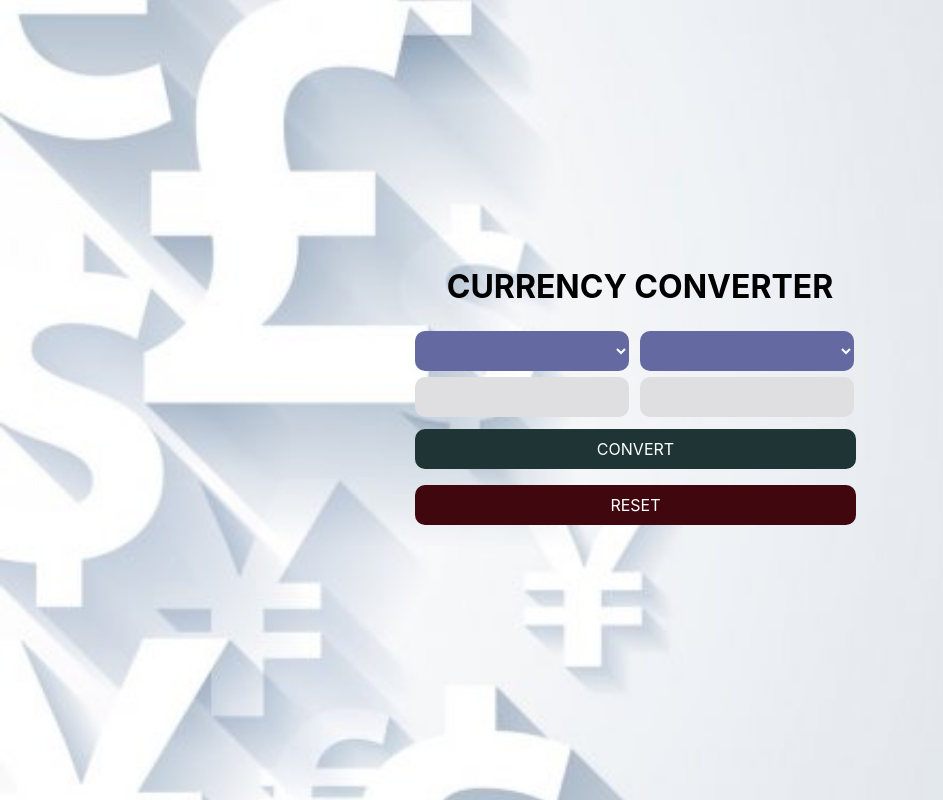
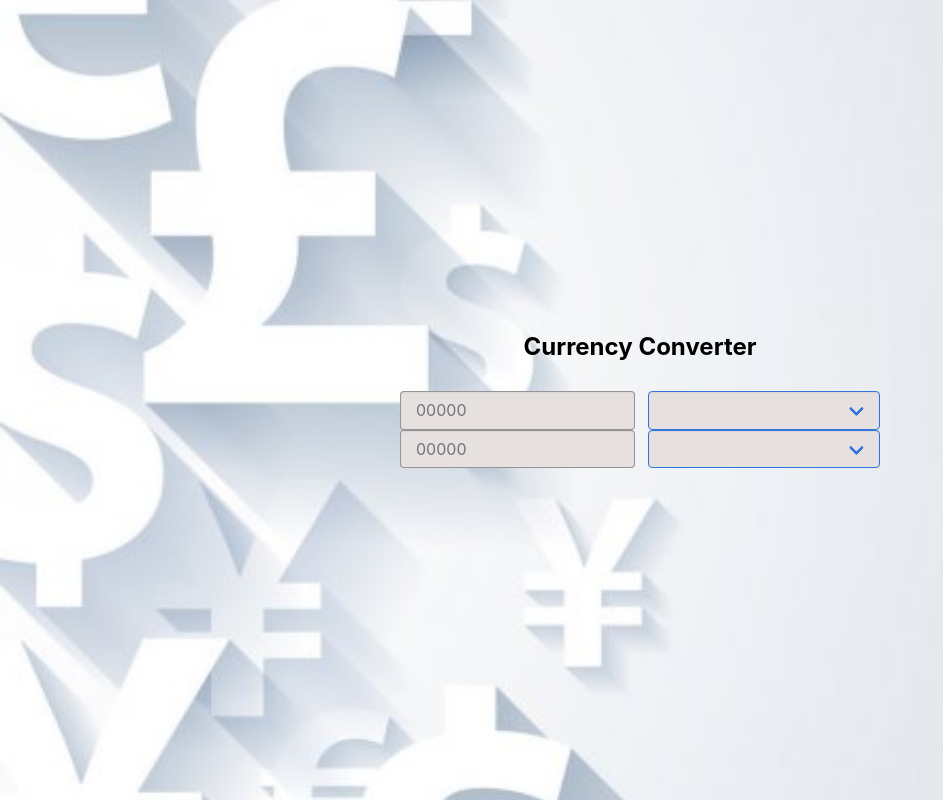
Before and after one commit to Mannyalfa/currency-converter, a plain HTML site: page index.html in a window 1280 px wide. Shown: the whole page, without its empty margins (0-943 px from the left). Drawn offline with nearby package versions, Linux system fonts and the light colour scheme; no server answers.

Commit message:
refactor

```diff
--- a/assets/css/stylesheet.css
+++ b/assets/css/stylesheet.css
@@ -1,7 +1,6 @@
-*{
+* {
+    padding: 0;
     margin: 0;
-    padding: 0;
-    box-sizing: border-box;
     font-family: -apple-system, BlinkMacSystemFont, 'Segoe UI', Roboto, Oxygen, Ubuntu, Cantarell, 'Open Sans', 'Helvetica Neue', sans-serif
 }
 body {
@@ -16,63 +15,79 @@ body {
     justify-content: center;
     align-items: center;
 }
-.container {
-    width: 450px;
+.currency-row-outer {
+    display: flex;
+    align-items: center;
+    justify-content: center;
+    height: 100%;
 }
-h1 {
-    color: #000000;
+.currency-converter {
+    width: 100%;
+    max-width: 480px;
     text-align: center;
-    margin-bottom: .05em;
 }
-.container .box {
+input,
+select {
+    color: #363636;
+    font-size: 1rem;
+    height: 2.3em;
+    border-radius: 4px;
+    max-width: 100%;
+    width: calc(100% - 15px);
+    margin: auto;
+    outline: 0;
+    background: rgb(230, 224, 224);
+    border-color: #dbdbdb;
+    padding-left: 15px;
+    border: 1px solid #00000057;
+    box-shadow: inset 0 0.0625em 0.125em rgb(10 10 10 / 5%);
+    -webkit-appearance: none;
+}
+.field.grid-50-50 {
+    display: grid;
+    grid-template-columns: 1fr 1fr;
+    grid-gap: 15px;
+}
+.currency-converter .column {
+    margin-bottom: 15px;
+}
+select.currency {
+    border-color: #3273dc;
     width: 100%;
-    display: flex;
-}
-.box div {
-    width: 100%;
-}
-select {
-    width: 95%;
-    height: 40px;
-    font-size: 1em;
-    outline: none;
-    background: #646aa1;
-    color: white;
-    margin: 0.2em 0;
-    padding: 0 1em;
-    border-radius: 10px;
-    border: none;
-}
-input {
-width: 95%;
-height: 40px;
-font-size: 1em;
-margin: 00.2em 0;
-border-radius: 10px;
-border: none;
-background: #dfdfe2;
-outline: none;
-padding: 0 1em;
-}
-.btn {
-width: 98%;
-height: 40px;
-background: rgb(31, 53, 53);
-color: white;
-border-radius: 10px;
-border: none;
-cursor: pointer;
-font-size: 1em;
-margin: 00.5em 0;
-}
-#reset-btn{
-    width: 98%;
-    height: 40px;
-    background: #41070f;
-    color: white;
-    border-radius: 10px;
-    border: none;
+    height: 100%;
     cursor: pointer;
     font-size: 1em;
-    margin: 00.5em 0;
-    }
+    max-width: 100%;
+    outline: 0;
+    display: block;
+}
+.currency-converter .select {
+    position: relative;
+    height: 100%;
+}
+h2 {
+    padding-bottom: 30px;
+}
+.currency-converter .select:after {
+    transform: rotate(-45deg);
+    transform-origin: center;
+    content: "";
+    border: 3px solid rgba(0, 0, 0, 0);
+    border-radius: 2px;
+    border-top: 0;
+    border-right: 0;
+    display: block;
+    height: 0.525em;
+    width: 0.525em;
+    z-index: 4;
+    position: absolute;
+    top: 50%;
+    right: 1.125em;
+    margin-top: -0.4375em;
+}
+.select:not(:hover)::after {
+    border-color: #3273dc;
+}
+.select:hover::after {
+    border-color: #363636;
+}
--- a/assets/js/script.js
+++ b/assets/js/script.js
@@ -1,42 +1,33 @@
-const select = document.querySelectorAll(".currency");
-const btn = document.getElementById("btn");
-const resetBtn = document.getElementById("reset_btn");
-const num = document.getElementById("num");
-const ans = document.getElementById("ans");
-
-fetch("https://api.frankfurter.app/currencies")
-    .then((data) => data.json())
+const select = document.querySelectorAll('.currency');
+const number = document.getElementById("number");
+const output = document.getElementById("output");
+fetch('https://api.frankfurter.app/currencies').then((data) => data.json())
     .then((data) => {
         display(data);
     });
-
 function display(data) {
     const entries = Object.entries(data);
     for (var i = 0; i < entries.length; i++) {
-        select[0].innerHTML += `<option value ="${entries[i][0]}">${entries[i][0]}</option>`;
-    select[1].innerHTML += `<option value ="${entries[i][0]}">${entries[i][0]}</option>`;
+        select[0].innerHTML += `<option value="${entries[i][0]}">${entries[i][0]} : ${entries[i][1]}</option>`;
+        select[1].innerHTML += `<option value="${entries[i][0]}">${entries[i][0]} : ${entries[i][1]}</option>`;
+    }
 }
-}
-btn.addEventListener("click", () => {
+function updatevalue() {
     let currency1 = select[0].value;
     let currency2 = select[1].value;
-    let value = num.value;
-
+    let value = number.value;
     if (currency1 != currency2) {
         convert(currency1, currency2, value);
     } else {
-        alert("Choose Different Currency");
+        alert("Choose Diffrent Currency");
     }
-});
-
+}
 function convert(currency1, currency2, value) {
-    const host = "api.franfurter.app";
-    fetch(
-        'https://${host}/latest?amount=${value}&from=$(currency1}&to=${currency2}'
-    )
+    const host = "api.frankfurter.app";
+    fetch(`https://${host}/latest?amount=${value}&from=${currency1}&to=${currency2}`)
         .then((val) => val.json())
         .then((val) => {
             console.log(Object.values(val.rates)[0]);
-            console.log(Object.values(val.rates)[0]);
+            output.value = Object.values(val.rates)[0];
         });
-    }
+}
--- a/index.html
+++ b/index.html
@@ -2,32 +2,43 @@
 <html lang="en">
 
 <head>
-    <meta charset="UTF-8">
-    <meta http-equiv="X-UA-Compatible" content="IE=edge">
-    <meta name="viewport" content="width=device-width, initial-scale=1.0">
+    <meta charset="UTF-8" />
+    <meta name="viewport" content="width=device-width, initial-scale=1.0" />
+    <meta http-equiv="X-UA-Compatible" content="ie=edge" />
+    <link href="https://fonts.googleapis.com/css2?family=IBM+Plex+Sans&display=swap" rel="stylesheet">
+    <link rel="stylesheet" href="https://cdnjs.cloudflare.com/ajax/libs/font-awesome/4.7.0/css/font-awesome.min.css">
+    <script src="https://ajax.googleapis.com/ajax/libs/jquery/3.5.1/jquery.min.js"></script>
     <link rel="stylesheet" href="./assets/css/stylesheet.css">
     <title>Currency Converter</title>
 </head>
 
 <body>
     <div class="container">
-        <header>
-            <h1>CURRENCY CONVERTER</h1>
-        </header>
-        <br>
-        <div class="box">
-            <div class="left_box">
-                <select name="currency" class="currency"></select>
-                <input type="number" name="" id="num">
-            </div>
-            <div class="right_box">
-                <select name="currency" class="currency"></select>
-                <input type="text" name="" id="ans" disabled>
+        <div class="currency-row-outer">
+            <div class="currency-converter">
+                <h2>Currency Converter</h2>
+                <div class="field grid-50-50">
+                    <div class="colmun col-left">
+                        <input type="number" class="form-input" id="number" placeholder="00000">
+                    </div>
+                    <div class="colmun col-right">
+                        <div class="select">
+                            <select name="currency" class="currency" onchange="updatevalue()"></select>
+                        </div>
+                    </div>
+                </div>
+                <div class="field grid-50-50">
+                    <div class="colmun col-left">
+                        <input type="text" class="form-input" id="output" placeholder="00000" disabled>
+                    </div>
+                    <div class="colmun col-right">
+                        <div class="select">
+                            <select name="currency" class="currency" onchange="updatevalue()"></select>
+                        </div>
+                    </div>
+                </div>
             </div>
         </div>
-        <button class="btn" id="btn">CONVERT</button>
-        <button class="btn" id="reset-btn">RESET</button>
-    </div>
 </body>
 <script src="./assets/js/script.js"></script>
 
```
